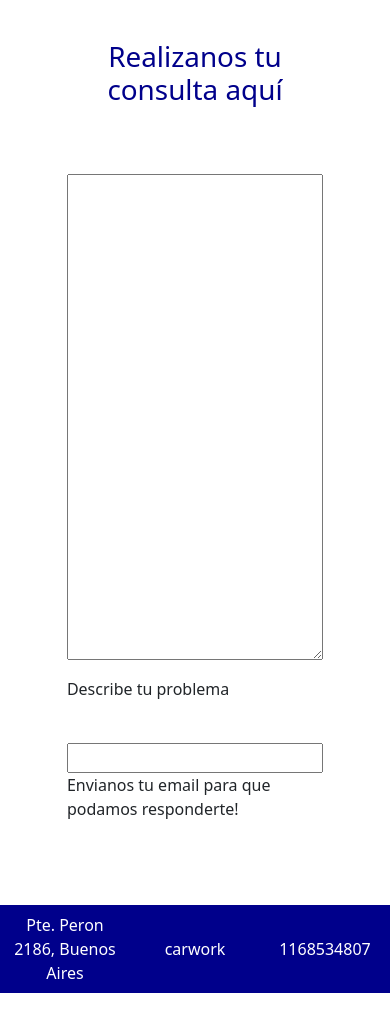
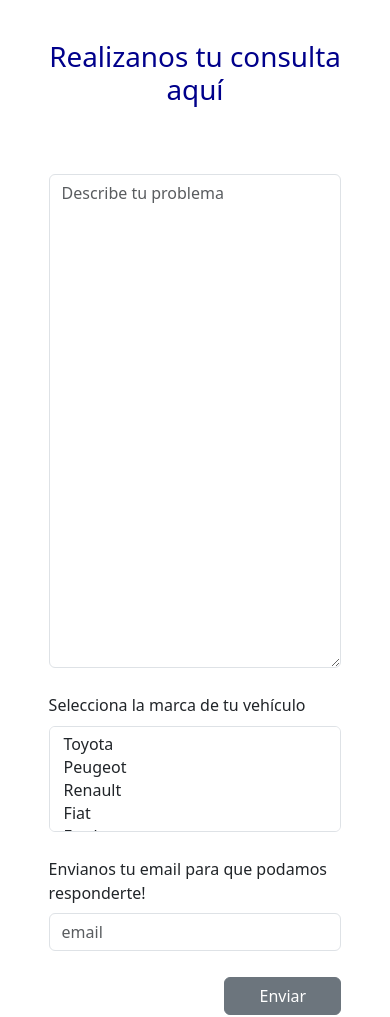
Before and after one commit to julianporrovecchio/ProyectoSitioWeb, a website: page pages/consultastecnicas.html in a window 390 px wide. Shown: the part 94-1111 px from the top of the page. Before the commit the page ends 1087 px from the top, so only its background shows below. Drawn offline with nearby package versions, Linux system fonts and the light colour scheme.

Commit message:
finalizacion de pagina consultas

```diff
--- a/assets/styles/scss/styles3.scss
+++ b/assets/styles/scss/styles3.scss
@@ -16,7 +16,6 @@ i{
     color: white;
     padding: 2% 3% 2% 0;
 }
-
 nav{
     background-color: darkblue;
 
@@ -29,7 +28,6 @@ nav>div{
     display: flex;
     flex-direction: row;
     justify-content: space-between;
-
 }
 nav>div>div{
     padding-top: 0.5%;
@@ -41,38 +39,25 @@ section{
         color: darkblue;
         text-align: center;
         margin: 5vh 0 8vh 0;
-
     }
-    div.description{
-        margin-bottom: 5vh;
-
-        form{
-            display: flex;
-        flex-direction: column;
-
+    .formulario{
+        .select-form, .email-form{
+            margin: 3vh 0 3vh 0;
             label{
-                margin-top: 2vh;
+                margin-bottom: 1vh;
             }
         }
-
-
-    }
-    div.email{
-        margin-bottom: 10vh;
-        form{
-            input{
-                width: 30%;
-            }
+        .send-button{
+           display: flex;
+           flex-direction: column;
+           align-items: end;
+           margin-bottom: 5vh;
+           button{
+            width: 20%;
+           }
         }
     }
-
-
-
-
 }
-
-
-
 footer>div{
     background-color: darkblue;
     color: white;
@@ -81,20 +66,10 @@ footer>div{
 footer>div>div{
     padding: 2%;
 }
-
 @media screen and (max-width:1024px) {
     .logo{
         width: 25%;
         padding: 2%;
-    }
-    section{
-        div.email{
-            form{
-                input{
-                    width: 70%;
-                }
-            }
-        }
     }
 }
 
@@ -113,17 +88,17 @@ footer>div>div{
         display: none;
 
     }
-
     .i{
         display: flex;
     flex-direction: column;
     align-items: end;
     }
     section{
-        div.email{
-            form{
-                input{
-                    width: 100%;
+        margin: 0 10% 0 10%;
+        .formulario{
+            .send-button{
+                button{
+                    width: 40%;
                 }
             }
         }
--- a/pages/consultastecnicas.html
+++ b/pages/consultastecnicas.html
@@ -61,22 +61,45 @@
 
         <section>
             <h1>Realizanos tu consulta aquí</h1>
-            <div class="description">
-            <form>
-                <textarea id="textarea" name="textarea" cols="150" rows="20"></textarea>
-                <label for="textarea">Describe tu problema</label>
-            </form>
-            </div>
-            <div class="email">
+            <div class="formulario">
                 <form>
+                <div class="form-group">
+                    <textarea class="form-control"  name="textDescription" id="text-area-1" rows="20" placeholder="Describe tu problema"></textarea>
+                </div>
+                <div class="select-form">
+                    <div class="form-group">
+                        <label for="text-area-3">Selecciona la marca de tu vehículo</label>
+                        <select multiple class="form-control" name="car" id="text-area-3">
+                            <option>Toyota</option>
+                            <option>Peugeot</option>
+                            <option>Renault</option>
+                            <option>Fiat</option>
+                            <option>Ford</option>
+                            <option>Citroen</option>
+                        </select>
 
-                <input type="email" name="fieldUserEmail" id="useremail">
-                <label for="usereamail">Envianos tu email para que podamos responderte!</label>
+                    </div>
 
-            </form>
+                </div>
+                <div class="email-form">
+                    <div class="form-group">
+                        <label for="text-area-2">Envianos tu email para que podamos responderte!</label>
+                        <input type="email" class="form-control" name="emailAdress" id="text-area-2" placeholder="email">
+
+                    </div>
+                </div>
+                <div class="send-button">
+                    <button type="button" class="btn btn-secondary">Enviar</button>
+
+                </div>
+
+
+                </form>
             </div>
 
         </section>
+
+
 
 
 
```
Also changed, not shown: assets/styles/css/styles3.css, 1 other file.
